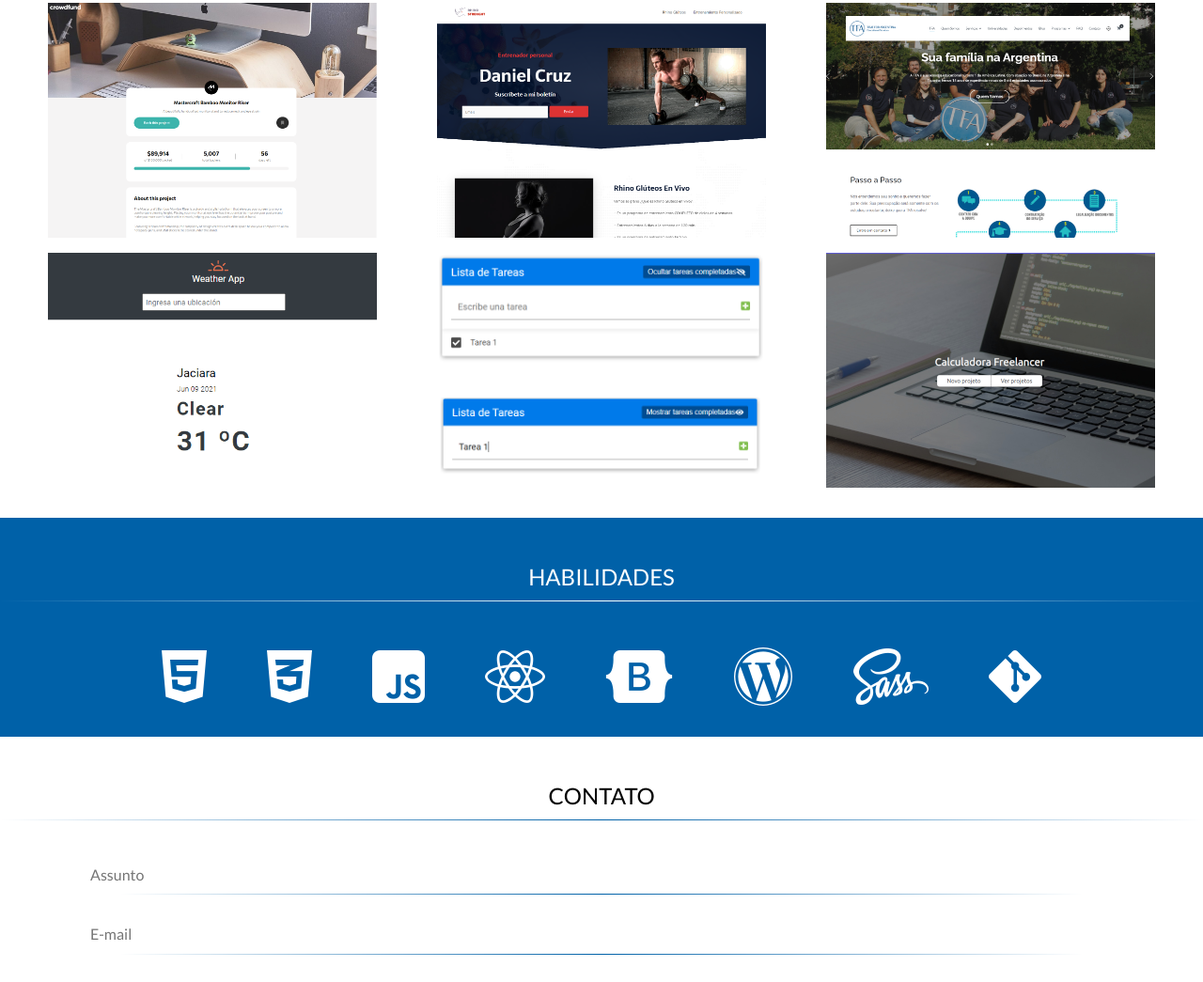
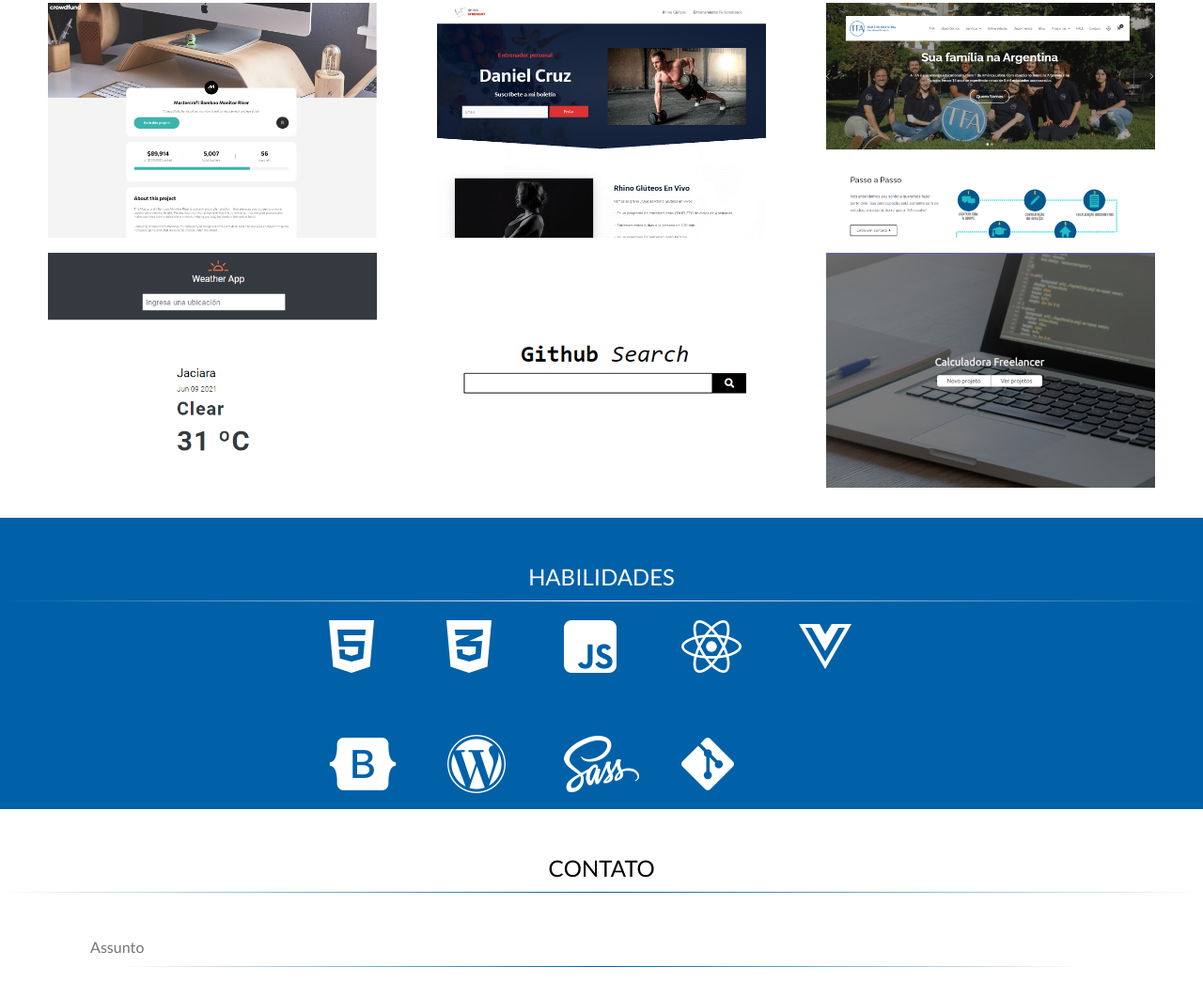
Before and after one commit to elvisgannem/portfolioElvis, a plain HTML site: page index.html in a window 1280 px wide. Shown: the part 432-1477 px from the top of the page at 94% size. Drawn offline with Linux system fonts and the light colour scheme.

Commit message:
new projects and skills

```diff
--- a/index.html
+++ b/index.html
@@ -56,7 +56,7 @@
                     </div>
                 </a>
 
-                <a href="https://timeforargentina.com/novoSite/" target="__blank">
+                <a href="https://timeforargentina.com/" target="__blank">
 
                     <div id="three" class="project">
 
@@ -74,7 +74,7 @@
                     </div>
                 </a>
 
-                <a href="https://elvisgannem.github.io/to-do-app/index.html" target="__blank">
+                <a href="https://github-search-e.netlify.app/" target="__blank">
 
                     <div id="five" class="project">
 
@@ -97,18 +97,22 @@
             <h2>HABILIDADES</h2>
             <hr>
 
-            <div class="gridOfSkills">
+           <div class="containerGrid">
+                <div class="gridOfSkills">
                 <i class="fab fa-html5" id="html">
                 </i>
                 <i class="fab fa-css3-alt" id="css"></i>
                 <i class="fab fa-js-square" id="js"></i>
                 <i class="fab fa-react" id="react"></i>
+                <i class="fab fa-vuejs" id="vue"></i>
                 <i class="fab fa-bootstrap" id="bootstrap"></i>
                 <i class="fab fa-wordpress" id="wordpress"></i>
                 <i class="fab fa-sass" id="sass"></i>
                 <i class="fab fa-git-alt" id="git"></i>
 
+
             </div>
+           </div>
             <!-- <div id="skillsGrid">
 
                 <div class="row">
--- a/styles/sass/index.scss
+++ b/styles/sass/index.scss
@@ -164,7 +164,7 @@ a:visited {
     }
 
     #five {
-      background-image: url("../../images/projects/project5.png");
+      background-image: url("../../images/projects/project7.png");
     }
 
     #six {
@@ -204,15 +204,18 @@ a:visited {
   background: $primary_color;
   margin-top: 2rem;
 
-  div {
+  .containerGrid{
     display: flex;
-    flex-wrap: wrap;
-    column-gap: 5%;
     justify-content: center;
-    padding: 2rem 0;
   }
 
-
+  .gridOfSkills {
+    display: grid;
+    grid-template-columns: repeat(5, 1fr);
+    justify-content: center;
+    gap: 45px;
+    padding-bottom: 1rem;
+  }
 
   i {
     font-size: 4rem;
@@ -325,6 +328,15 @@ a:visited {
           transform: scale(1.1);
         }
       }
+
+    #vue {
+      transition: 0.5s;
+
+      &:hover {
+        color: #42b883;
+        transform: scale(1.1);
+      }
+    }
 
 
 
```
Also changed, not shown: images/projects/project7.png (added), styles/css/index.css, 1 other file.
